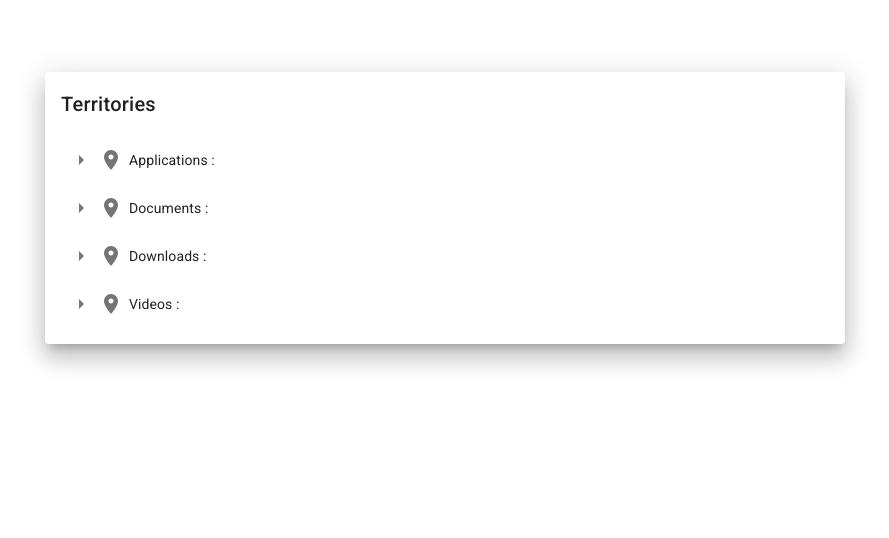
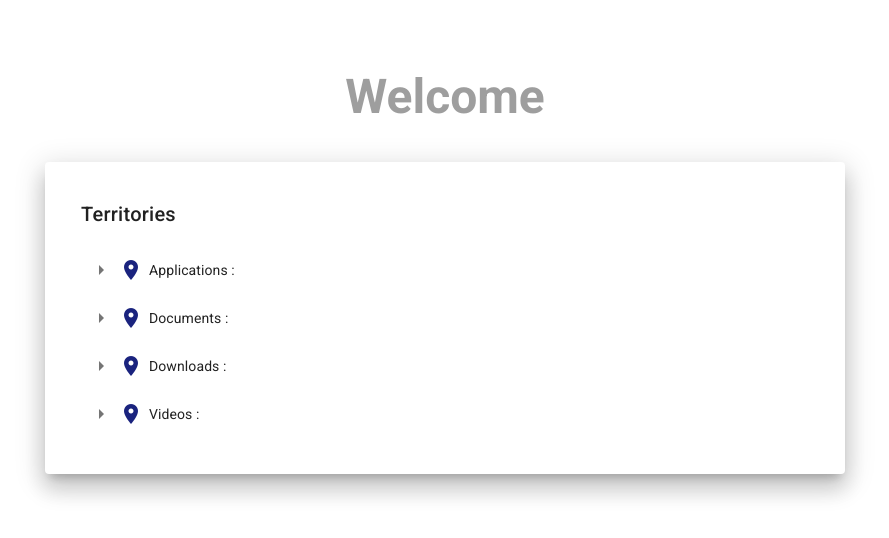
Before and after one commit to unkabogaton/vue-signin, a Vue app: page / in a window 1280 px wide. Shown: the top 538 px of the page, without its empty margins (195-1084 px from the left). Built offline with nearby package versions, Linux system fonts and the light colour scheme.

Commit message:
Added colors on icons

```diff
--- a/src/views/Home.vue
+++ b/src/views/Home.vue
@@ -1,11 +1,16 @@
 <template>
   <v-container>
-    <v-card class="mx-auto mt-15" elevation="15" width="800">
+    <div
+      class="text-h3 font-weight-bold text-gray mt-15 text-center grey--text"
+    >
+      Welcome
+    </div>
+    <v-card class="mx-auto mt-10 pa-5" elevation="15" width="800">
       <v-card-title>Territories</v-card-title>
       <v-card-text>
         <v-treeview :items="items" :open="open" @update:active="updateActive">
           <template v-slot:prepend="{ open }">
-            <v-icon>{{
+            <v-icon :color="getIconColor(open)">{{
               open ? "mdi-map-marker-multiple" : "mdi-map-marker"
             }}</v-icon>
           </template>
@@ -98,6 +103,9 @@ export default {
     updateActive(newOpen) {
       this.open = newOpen;
     },
+    getIconColor(isOpen) {
+      return isOpen ? "#1565C0" : "#1A237E";
+    },
   },
 };
 </script>
```
